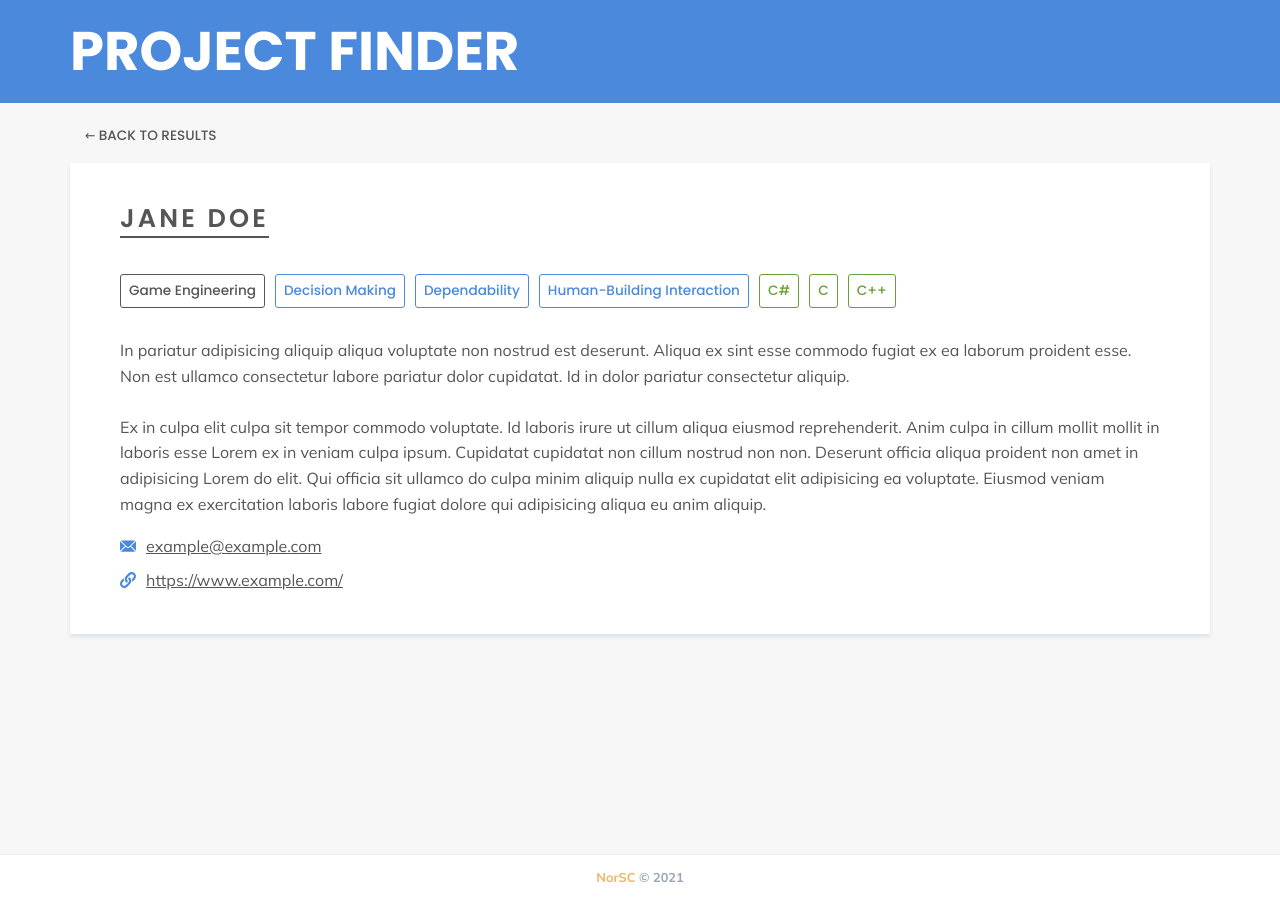
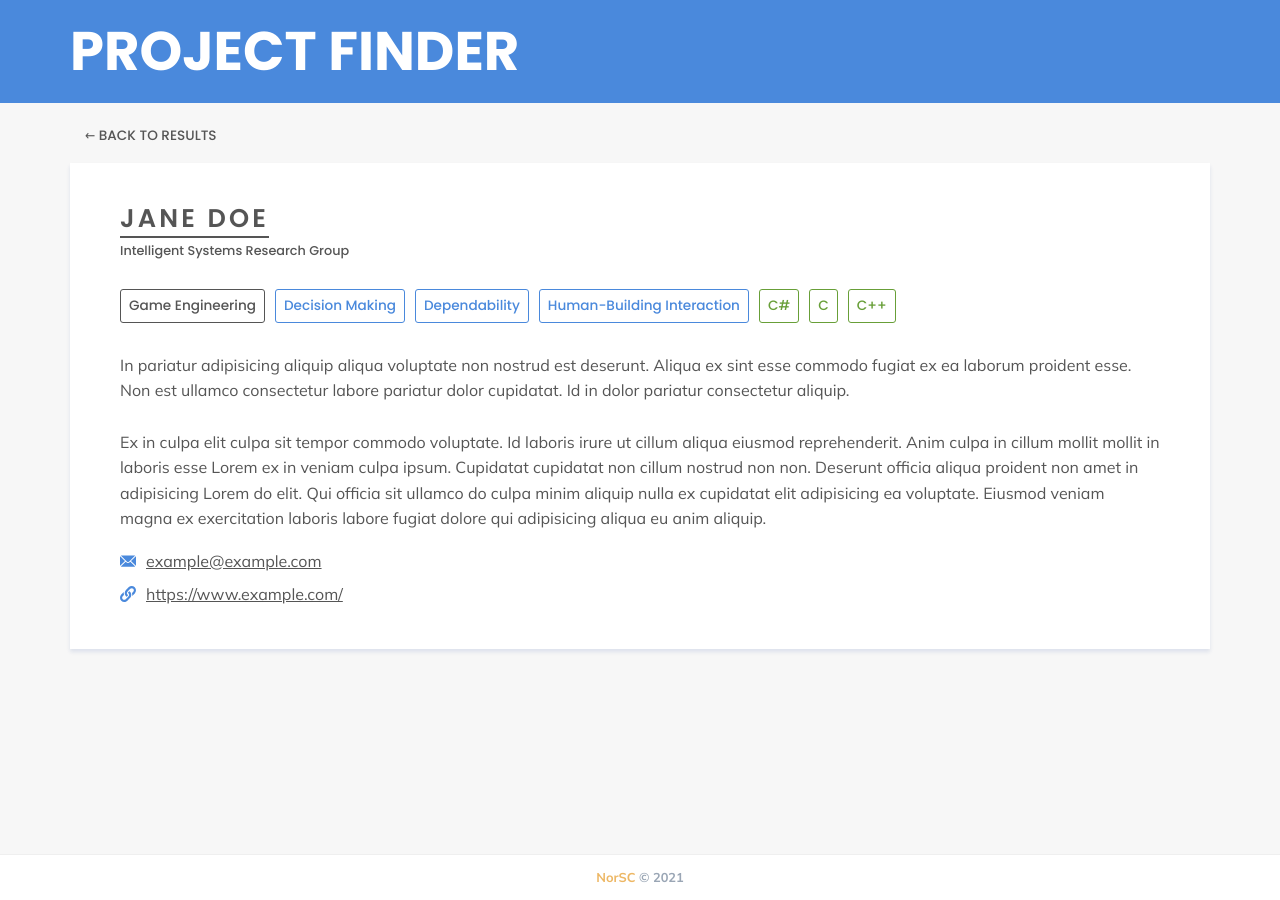
Before and after one commit to NorSC/supervisor-search, a Jekyll site: the page built from _supervisors/someone2.md, in a window 1280 px wide. Built offline with Jekyll 4.4.1, drawn with Linux system fonts in a browser that asks for light colours; a script that is not in the unit is left out.

Commit message:
added groups style

```diff
--- a/_includes/supervisor.html
+++ b/_includes/supervisor.html
@@ -6,6 +6,8 @@
 
       <div class="supervisor-card">
         <h2 class="title"></h2>
+        <div class="group-row">
+        </div>
         <div class="research-themes">
           <div class="tags tags-themes">
 
--- a/_layouts/supervisor.html
+++ b/_layouts/supervisor.html
@@ -12,6 +12,9 @@ layout: default
         <h2 class="title">
           {{ page.name }}
         </h2>
+        <div class="group-row">
+          <div class="research-group" data-tag-value="{{page.research_group | slugify}}">{{page.research_group}}</div>
+        </div>
         <div class="research-themes">
           <div class="tags tags-themes">
             {% for tag in page.research_themes %}
--- a/_sass/main.scss
+++ b/_sass/main.scss
@@ -581,6 +581,19 @@ h1 {
       @media screen and (max-width: $breakpoint-medium) {
         padding: 20px;
       }
+      .group-row {
+        margin-bottom: 10px;
+        // text-align: right;
+        .research-group {
+          font-size: 0.8rem;
+          font-family: $font-titles;
+          font-weight: 500;
+          &.tag-blue {
+            color: $primary-color;
+          }
+        }
+      }
+
       h2 {
         font-family: $font-titles;
         font-weight: 600;
```
Also changed, not shown: _layouts/home.html (+9 -3 lines).
